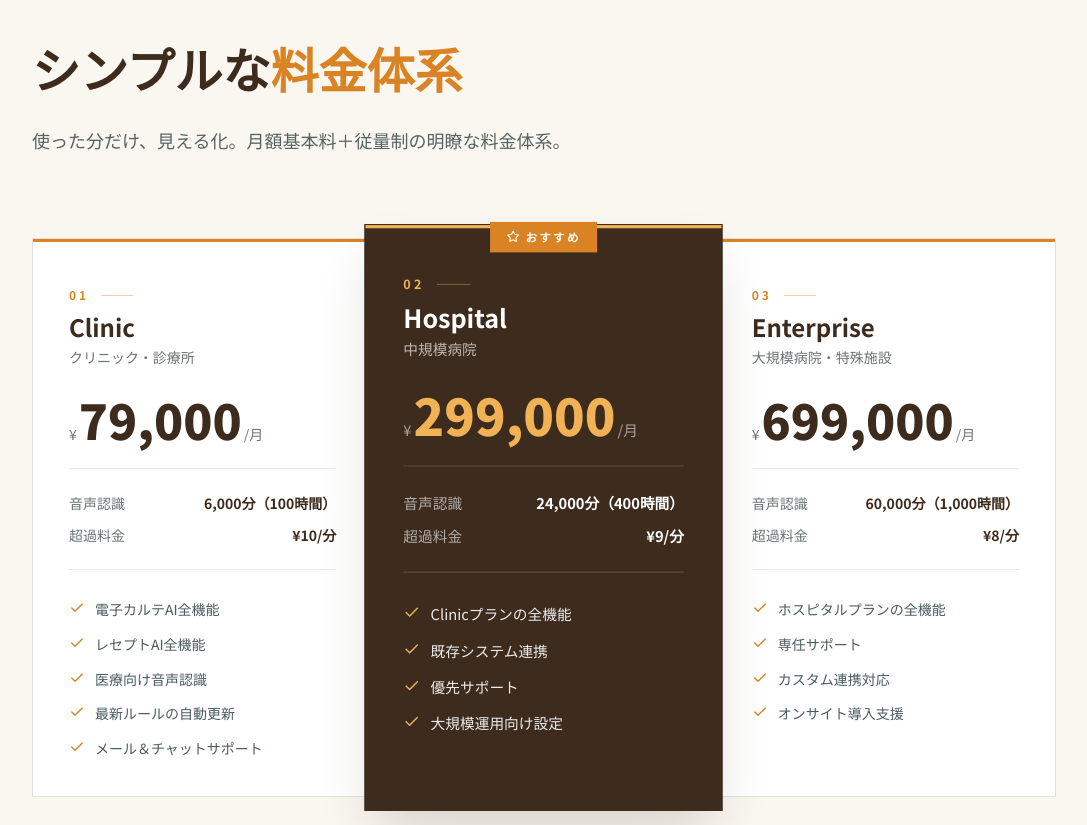
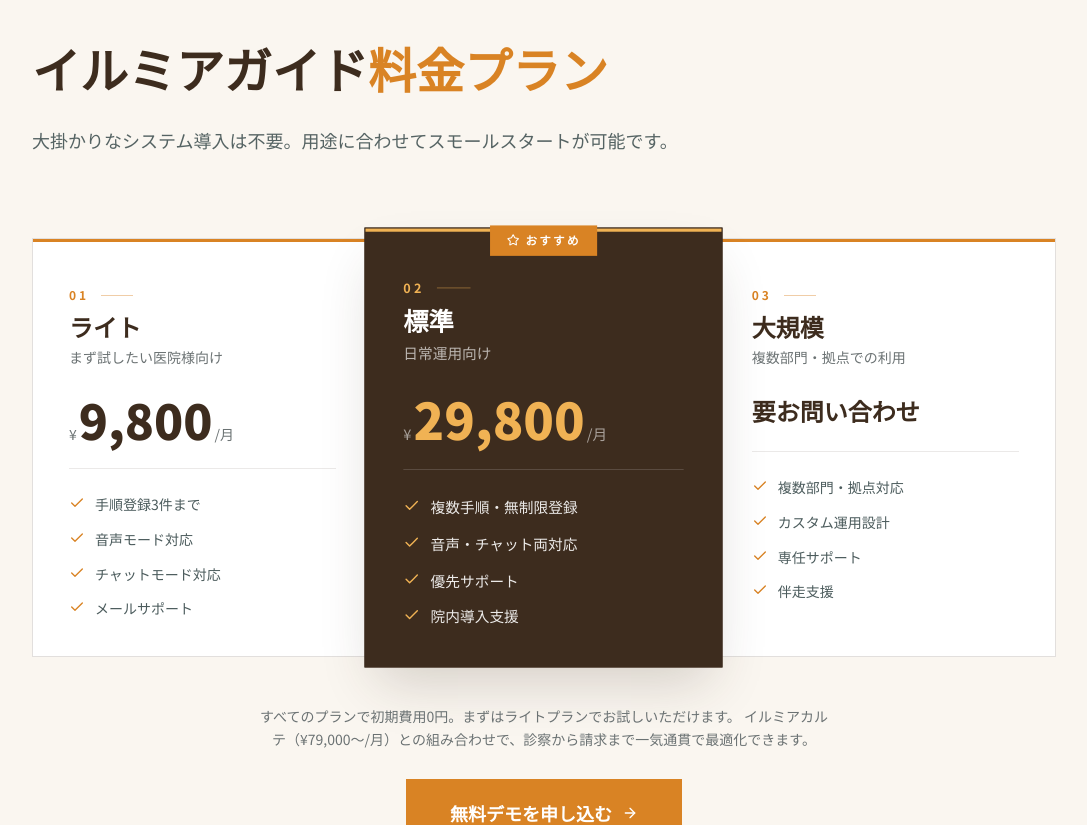
Before and after one commit to ilmiaco/ilmiacosite, a React (Vite) app: page / in a window 1280 px wide. Shown: the part 10120-10945 px from the top of the page, without its empty margins (96-1183 px from the left). Built offline with nearby package versions, Linux system fonts and the light colour scheme.

Commit message:
feat: update PricingSection with イルミアガイド plans

```diff
--- a/src/app/components/sections/PricingSection.tsx
+++ b/src/app/components/sections/PricingSection.tsx
@@ -2,30 +2,27 @@
 
 const plans = [
   {
-    name: 'Clinic',
-    price: '79,000',
-    target: 'クリニック・診療所',
-    minutes: '6,000分（100時間）',
-    overage: '¥10/分',
-    features: ['電子カルテAI全機能', 'レセプトAI全機能', '医療向け音声認識', '最新ルールの自動更新', 'メール＆チャットサポート'],
+    name: 'ライト',
+    price: '9,800',
+    target: 'まず試したい医院様向け',
+    note: null,
+    features: ['手順登録3件まで', '音声モード対応', 'チャットモード対応', 'メールサポート'],
     recommended: false,
   },
   {
-    name: 'Hospital',
-    price: '299,000',
-    target: '中規模病院',
-    minutes: '24,000分（400時間）',
-    overage: '¥9/分',
-    features: ['Clinicプランの全機能', '既存システム連携', '優先サポート', '大規模運用向け設定'],
+    name: '標準',
+    price: '29,800',
+    target: '日常運用向け',
+    note: null,
+    features: ['複数手順・無制限登録', '音声・チャット両対応', '優先サポート', '院内導入支援'],
     recommended: true,
   },
   {
-    name: 'Enterprise',
-    price: '699,000',
-    target: '大規模病院・特殊施設',
-    minutes: '60,000分（1,000時間）',
-    overage: '¥8/分',
-    features: ['ホスピタルプランの全機能', '専任サポート', 'カスタム連携対応', 'オンサイト導入支援'],
+    name: '大規模',
+    price: null,
+    target: '複数部門・拠点での利用',
+    note: '要お問い合わせ',
+    features: ['複数部門・拠点対応', 'カスタム運用設計', '専任サポート', '伴走支援'],
     recommended: false,
   },
 ];
@@ -41,10 +38,10 @@
         {/* Editorial heading */}
         <div className="mb-14 md:mb-20 reveal">
           <h2 className="text-[1.875rem] sm:text-4xl md:text-5xl font-bold mb-6 text-[#3D2C1E] leading-tight">
-            シンプルな<span className="text-[#D98324]">料金体系</span>
+            イルミアガイド<span className="text-[#D98324]">料金プラン</span>
           </h2>
           <p className="text-base sm:text-lg text-[#2C3E40]/80 leading-[2] max-w-2xl">
-            使った分だけ、見える化。月額基本料＋従量制の明瞭な料金体系。
+            大掛かりなシステム導入は不要。用途に合わせてスモールスタートが可能です。
           </p>
         </div>
 
@@ -86,6 +83,7 @@
 
                 {/* Price */}
                 <div className={`pb-6 mb-6 border-b ${plan.recommended ? 'border-white/15' : 'border-[#3D2C1E]/10'}`}>
+                  {plan.price ? (
                     <div className="flex items-baseline gap-0.5">
                       <span className={`text-sm ${plan.recommended ? 'text-white/55' : 'text-[#6B7273]'}`}>¥</span>
                       <span className={`text-4xl sm:text-5xl font-black ${plan.recommended ? 'text-[#F0B254]' : 'text-[#3D2C1E]'}`}>
@@ -93,19 +91,12 @@
                       </span>
                       <span className={`text-sm ${plan.recommended ? 'text-white/55' : 'text-[#6B7273]'}`}>/月</span>
                     </div>
+                  ) : (
+                    <div className={`text-2xl font-black ${plan.recommended ? 'text-[#F0B254]' : 'text-[#3D2C1E]'}`}>
+                      {plan.note}
                     </div>
-
-                {/* Usage info — formal table style */}
-                <dl className={`text-sm space-y-3 mb-7 pb-6 border-b ${plan.recommended ? 'border-white/15' : 'border-[#3D2C1E]/10'}`}>
-                  <div className="flex justify-between gap-2">
-                    <dt className={plan.recommended ? 'text-white/60' : 'text-[#6B7273]'}>音声認識</dt>
-                    <dd className={`font-bold text-right ${plan.recommended ? 'text-white' : 'text-[#3D2C1E]'}`}>{plan.minutes}</dd>
+                  )}
                 </div>
-                  <div className="flex justify-between gap-2">
-                    <dt className={plan.recommended ? 'text-white/60' : 'text-[#6B7273]'}>超過料金</dt>
-                    <dd className={`font-bold text-right ${plan.recommended ? 'text-white' : 'text-[#3D2C1E]'}`}>{plan.overage}</dd>
-                  </div>
-                </dl>
 
                 {/* Features */}
                 <ul className="space-y-3">
@@ -123,8 +114,8 @@
 
         <div className="text-center reveal reveal-delay-2">
           <p className="text-sm text-[#6B7273] mb-7 max-w-xl mx-auto leading-relaxed">
-            すべてのプランで電子カルテAI・レセプトAIの全機能をご利用いただけます。
-            プラン選択の基準は音声認識の利用時間のみ。音声は一切保存・記録されません。
+            すべてのプランで初期費用0円。まずはライトプランでお試しいただけます。
+            イルミアカルテ（¥79,000〜/月）との組み合わせで、診察から請求まで一気通貫で最適化できます。
           </p>
           <a
             href={medicalProductUrl}
```
Lines whose indentation alone changed are shown as unchanged.
